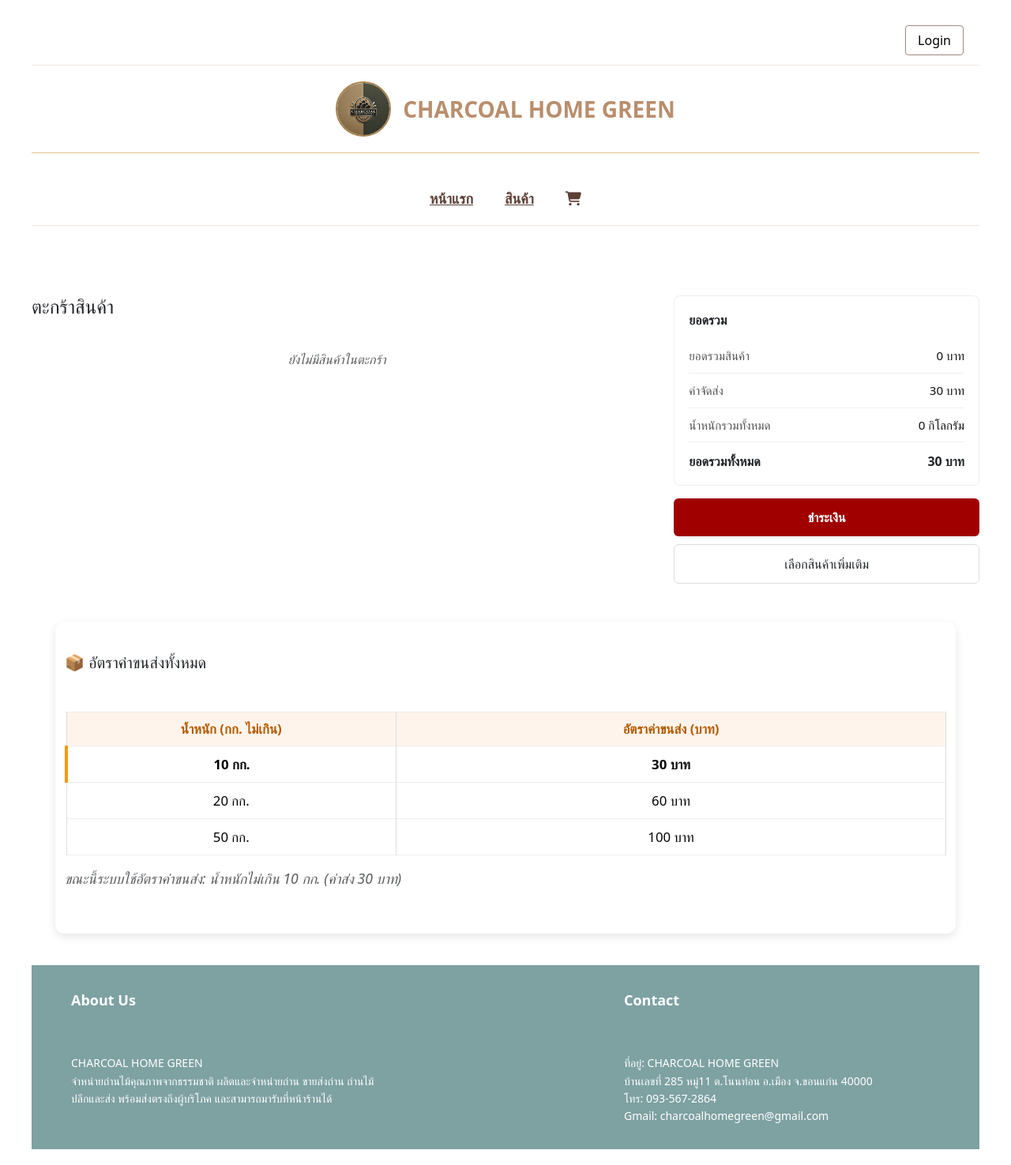
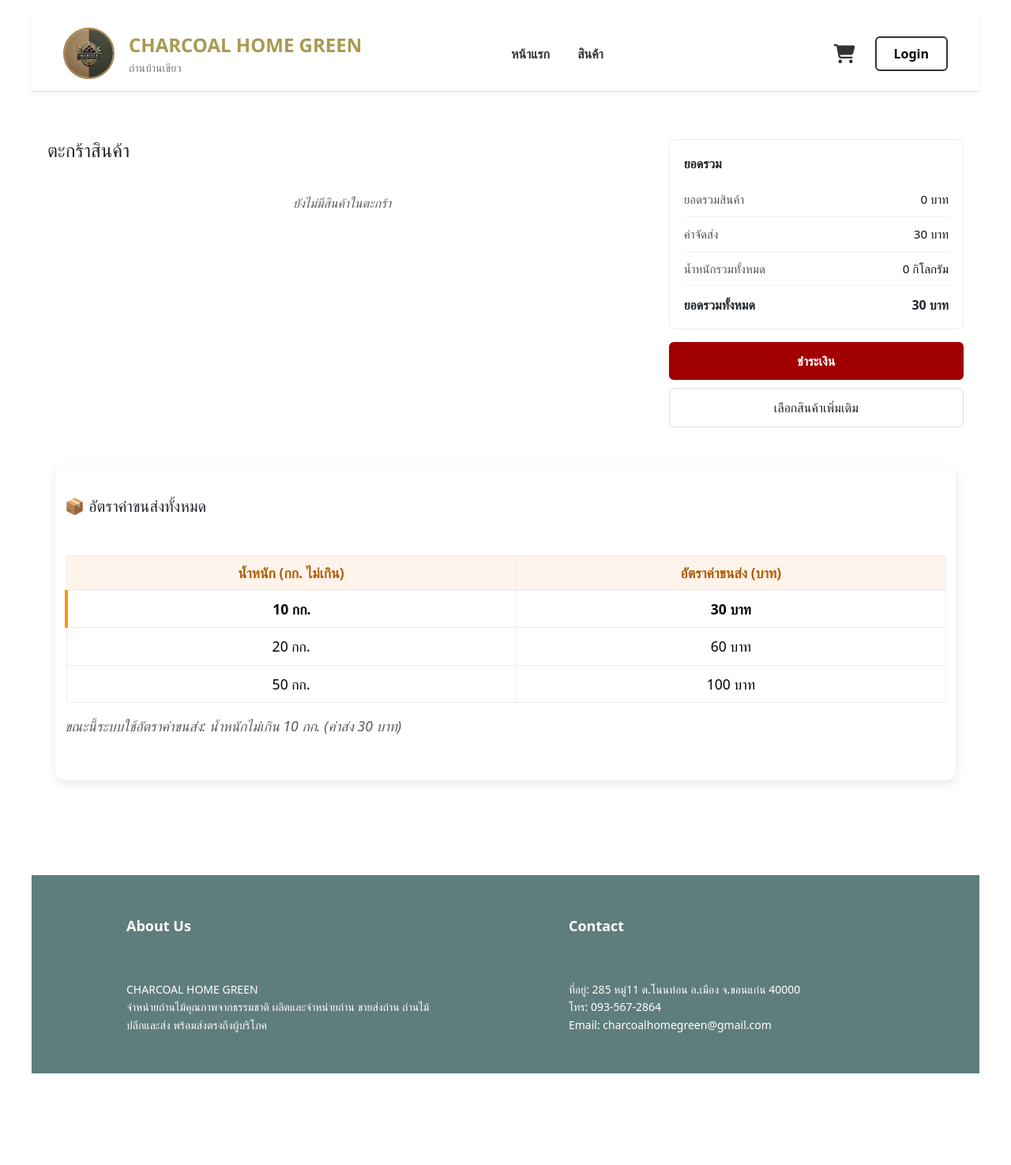
Before and after one commit to satitasriracha/my_web_new, a Django app: page /cart/ in a window 1280 px wide. Shown: the whole page at 79% size. After the commit the page ends 1359 px from the top, so only its background shows below. Run offline with Django 5.2, Linux system fonts and the light colour scheme; data comes from the database, SQL or seed files in the repository; parts of the project's set-up code (start-up, migrations or seed data) failed here and were passed over; some libraries are stand-ins or nearby versions.

Commit message:
ปรับแทบบน

```diff
--- a/myapp/templates/base.html
+++ b/myapp/templates/base.html
@@ -4,249 +4,262 @@
 
 <head>
   <meta charset="UTF-8" />
+  <meta name="viewport" content="width=device-width, initial-scale=1.0">
   <meta name="csrf-token" content="{{ csrf_token }}">
-
   <title>{% block title %}CHARCOAL HOME GREEN{% endblock %}</title>
 
-  <!-- Font Awesome (ไอคอนตะกร้า) -->
   <link rel="stylesheet" href="https://cdnjs.cloudflare.com/ajax/libs/font-awesome/6.4.0/css/all.min.css"
     crossorigin="anonymous" />
 
-  <!-- CSS หลัก -->
   <link rel="stylesheet" href="{% static 'css/main.css' %}" />
-  <link rel="stylesheet" href="{% static 'css/form.css' %}" />
-  <link rel="stylesheet" href="{% static 'css/table.css' %}" />
-  <link rel="stylesheet" href="{% static 'css/button.css' %}" />
   <link rel="stylesheet" href="{% static 'css/layout.css' %}" />
-  <link rel="stylesheet" href="{% static 'css/page_add.css' %}" />
-  <link rel="stylesheet" href="{% static 'css/product_receive.css' %}" />
   <link rel="stylesheet" href="{% static 'css/cart.css' %}">
 
-  {% block extra_css %}{% endblock %}
+  <style>
+    /* ===== Main Layout & Header ===== */
+    .header-main {
+      display: flex;
+      justify-content: space-between;
+      align-items: center;
+      padding: 15px 40px;
+      background: #ffffff;
+      border-bottom: 1px solid #ddd;
+      position: sticky;
+      top: 0;
+      z-index: 1000;
+      box-shadow: 0 2px 5px rgba(0, 0, 0, 0.05);
+    }
 
-  <style>
-    /* ปรับเล็กน้อยสำหรับปุ่มตะกร้าใน header */
-    .header-bar {
+    .header-left {
+      display: flex;
+      align-items: center;
+      flex: 1;
+    }
+
+    .logo-img {
+      height: 65px;
+      /* ปรับขนาดโลโก้ให้เด่นตามภาพ */
+      width: auto;
+      margin-right: 18px;
+    }
+
+    /* ชื่อแบรนด์ - ปรับให้กว้างและสีทองตามภาพ */
+    .brand {
+      font-size: 24px;
+      font-weight: bold;
+      color: #a89951;
+      white-space: nowrap;
+      font-family: 'Segoe UI', Tahoma, Geneva, Verdana, sans-serif;
+    }
+
+    /* สโลแกน - ตัวเล็กด้านล่าง */
+    .slogan {
+      font-size: 14px;
+      color: #777;
+    }
+
+    /* ===== Navigation & Menu ===== */
+    .header-center {
+      flex: 2;
+      display: flex;
+      justify-content: center;
+    }
+
+    .menu {
+      display: flex;
+      gap: 35px;
+    }
+
+    .menu a {
+      text-decoration: none;
+      color: #333;
+      font-weight: 600;
+      font-size: 16px;
+      transition: 0.3s;
+    }
+
+    .menu a:hover {
+      color: #b3a25d;
+    }
+
+    /* ===== Right Side (Cart, User, Login) ===== */
+    .header-right {
+      flex: 1;
       display: flex;
       justify-content: flex-end;
       align-items: center;
-      gap: 10px;
-      padding: 12px 20px;
+      gap: 25px;
     }
 
+    .cart-link {
+      position: relative;
+      font-size: 24px;
+      color: #333;
+    }
+
+    .cart-count {
+      position: absolute;
+      top: -5px;
+      right: -10px;
+      background: #ff4d4d;
+      color: white;
+      font-size: 11px;
+      padding: 2px 6px;
+      border-radius: 10px;
+    }
+
+    .login-btn {
+      padding: 8px 22px;
+      border: 2px solid #333;
+      background: transparent;
+      font-weight: bold;
+      border-radius: 6px;
+      cursor: pointer;
+      transition: 0.3s;
+    }
+
+    .login-btn:hover {
+      background: #333;
+      color: #fff;
+    }
+
+    /* ===== Other Elements ===== */
     .user-menu {
       display: flex;
       align-items: center;
-      gap: 8px;
+      gap: 10px;
       cursor: pointer;
-      position: relative;
+      font-weight: 600;
     }
 
     .user-icon {
-      width: 34px;
-      height: 34px;
+      width: 35px;
+      height: 35px;
       border-radius: 50%;
-      object-fit: cover;
-      cursor: pointer;
+      border: 1px solid #ddd;
     }
 
-    .dropdown {
-      display: none;
-      position: absolute;
-      right: 0;
-      top: 44px;
-      background: #fff;
-      box-shadow: 0 4px 12px rgba(0, 0, 0, 0.08);
-      border-radius: 8px;
-      overflow: hidden;
-    }
-
-    .dropdown a {
-      display: block;
-      padding: 8px 12px;
-      text-decoration: none;
-      color: #222;
-    }
-
-    /* ทำให้ layout mobile-friendly เล็กน้อย */
-    @media (max-width:800px) {
-      .header-bar {
-        padding: 10px;
-        gap: 6px;
-      }
-
-      .logo-text {
-        font-size: 18px;
-      }
+    footer {
+      background: #5f7d7d;
+      color: white;
+      padding: 50px 40px;
+      display: flex;
+      justify-content: space-around;
+      margin-top: 60px;
     }
   </style>
+  {% block extra_css %}{% endblock %}
 </head>
-
-{# ใช้ show_sidebar เพื่อควบคุมการแสดง sidebar เฉพาะหลังบ้านเท่านั้น #}
 
 <body {% if show_sidebar %} class="has-sidebar" {% endif %}>
 
-  {# Sidebar: แสดงก็ต่อเมื่อ show_sidebar ถูกส่งจาก view (หลังบ้านเท่านั้น) #}
   {% if show_sidebar %}
-  <!-- Sidebar สำหรับ Admin / Employee / Owner -->
   <div class="sidebar">
-    <h2>แดชบอร์ด</h2>
-    <div class="sidebar-group" id="basicMasterGroup">
-      <div class="group-header" onclick="toggleGroup('basicMasterGroup')">
-        <div class="group-title"><span class="caret">▶</span> จัดการข้อมูลพื้นฐาน</div>
-      </div>
-      <div class="submenu">
-        <div class="submenu-item"><a href="{% url 'myapp:store_list' %}">ข้อมูลร้าน</a></div>
-        <div class="submenu-item"><a href="{% url 'myapp:product_list' %}">ข้อมูลสินค้า</a></div>
-        <div class="submenu-item"><a href="{% url 'myapp:user_list' %}">ข้อมูลผู้ใช้ระบบ</a></div>
-        <div class="submenu-item"><a href="{% url 'myapp:shipping_rate_list' %}">อัตราค่าขนส่ง</a></div>
-      </div>
-    </div>
-
-    <div class="sidebar-group" id="receiveProductGroup">
-      <div class="submenu">
-        <div class="submenu-item"><a href="{% url 'myapp:product_receive_list' %}">ข้อมูลการรับสินค้า</a></div>
-      </div>
-    </div>
-
-    <div class="sidebar-group" id="saleProductGroup">
-      <div class="submenu">
-        <div class="submenu-item"><a href="{% url 'myapp:sale_list' %}">ข้อมูลการขายสินค้า</a></div>
-      </div>
-    </div>
-
-    <div class="sidebar-item"><a href="{% url 'myapp:customer_list' %}">ข้อมูลลูกค้า</a></div>
-    <div class="sidebar-item"><a href="{% url 'myapp:employee_list' %}">ข้อมูลพนักงาน</a></div>
+    <h2 style="padding: 20px;">Dashboard</h2>
+    <div class="sidebar-item"><a href="{% url 'myapp:product_list' %}"
+        style="color:white; text-decoration:none;">จัดการสินค้า</a></div>
   </div>
   {% endif %}
 
-  <!-- Main Content -->
   <div class="main-content">
-    <div class="header-bar">
+    <header class="header-main">
+      <div class="header-left">
+        <a href="{% url 'myapp:home' %}" style="display: flex; align-items: center; text-decoration: none;">
+          <img src="{% static 'images/logo.gif' %}" alt="โลโก้" class="logo-img">
+          <div style="display: flex; flex-direction: column;">
+            <div class="brand">CHARCOAL HOME GREEN</div>
+            <div class="slogan">ถ่านบ้านเขียว</div>
+          </div>
+        </a>
+      </div>
+
+      <nav class="header-center">
+        <div class="menu">
+          <a href="{% url 'myapp:home' %}">หน้าแรก</a>
+          <a href="{% url 'myapp:products' %}">สินค้า</a>
+        </div>
+      </nav>
+
+      <div class="header-right">
+        <a href="{% url 'myapp:cart' %}" class="cart-link">
+          <i class="fa-solid fa-cart-shopping"></i>
+          <span class="cart-count" id="cartCount" {% if not cart_count %}style="display:none;" {% endif %}>
+            {{ cart_count|default:0 }}
+          </span>
+        </a>
+
+        {% if user.is_authenticated or request.session.customer_name %}
+        <div class="user-menu" onclick="toggleDropdown()">
+          <span>👤 {{ user.username|default:request.session.customer_name }}</span>
+          <img src="{% static 'images/user-icon.png' %}" alt="User" class="user-icon" />
+
+          <div class="dropdown" id="dropdownMenu">
             {% if user.is_authenticated %}
-      <!-- Django User -->
-      <div class="user-menu" id="userMenu" onclick="toggleDropdown()">
-        <span>👤 {{ user.username }}</span>
-        <img src="{% static 'images/user-icon.png' %}" alt="User" class="user-icon" />
-        <div class="dropdown" id="dropdownMenu">
             <a href="#" onclick="event.preventDefault(); document.getElementById('logoutForm').submit();">🚪
               ออกจากระบบ</a>
+            {% else %}
+            <a href="{% url 'myapp:logout' %}">🚪 ออกจากระบบ</a>
+            {% endif %}
           </div>
         </div>
         <form id="logoutForm" method="POST" action="{% url 'myapp:logout' %}" style="display: none">
           {% csrf_token %}
         </form>
-
-      {% elif request.session.customer_name %}
-      <!-- Customer (session) -->
-      <div class="user-menu" id="userMenu" onclick="toggleDropdown()">
-        <span> {{ request.session.customer_name }}</span>
-        <img src="{% static 'images/user-icon.png' %}" alt="User" class="user-icon" />
-        <div class="dropdown" id="dropdownMenu">
-          <a href="{% url 'myapp:logout' %}">🚪 ออกจากระบบ</a>
-        </div>
-      </div>
-
         {% else %}
-      <!-- ไม่ได้ล็อกอิน -->
         <a href="{% url 'myapp:login' %}"><button class="login-btn">Login</button></a>
         {% endif %}
+      </div>
+    </header>
 
-
-    </div>
-
-    <div class="container-center">
-      <div class="logo-row">
-        <img src="{% static 'images/logo.gif' %}" alt="โลโก้" class="logo-img" />
-        <div class="logo-text">CHARCOAL HOME GREEN</div>
-      </div>
-      <br />
-
-      <div class="top-nav" role="navigation" aria-label="main navigation">
-        <a href="{% url 'myapp:home' %}"
-          class="nav-item {% if request.resolver_match.url_name == 'home' %}active{% endif %}">หน้าแรก</a>
-        <a href="{% url 'myapp:products' %}"
-          class="nav-item {% if request.resolver_match.url_name == 'products' %}active{% endif %}">สินค้า</a>
-
-
-        <a href="{% url 'myapp:cart' %}" id="cartShopee" class="cart-shopee" title="ตะกร้า" aria-label="ตะกร้า"
-          data-cart-count="{{ cart_count|default:0 }}">
-          <i class="fa-solid fa-cart-shopping" aria-hidden="true"></i>
-          {% if cart_count|default:0 > 0 %}
-          <span class="cart-count" id="cartCount">{{ cart_count }}</span>
-          {% else %}
-          <span class="cart-count" id="cartCount" style="display:none">0</span>
-          {% endif %}
-        </a>
-      </div>
-
-
-      <br /><br />
+    <main style="padding: 20px;">
       {% block content %}{% endblock %}
-    </div>
+    </main>
 
     <footer>
-      <div>
-        <strong>About Us</strong><br /><br />
-        CHARCOAL HOME GREEN<br />
-        จำหน่ายถ่านไม้คุณภาพจากธรรมชาติ ผลิตและจำหน่ายถ่าน ขายส่งถ่าน ถ่านไม้<br />
-        ปลีกและส่ง พร้อมส่งตรงถึงผู้บริโภค และสามารถมารับที่หน้าร้านได้
+      <div style="max-width: 400px;">
+        <strong>About Us</strong><br><br>
+        CHARCOAL HOME GREEN<br>
+        จำหน่ายถ่านไม้คุณภาพจากธรรมชาติ ผลิตและจำหน่ายถ่าน ขายส่งถ่าน ถ่านไม้
+        ปลีกและส่ง พร้อมส่งตรงถึงผู้บริโภค
       </div>
       <div>
-        <strong>Contact</strong><br /><br />
-        ที่อยู่: CHARCOAL HOME GREEN <br />
-        บ้านเลขที่ 285 หมู่11 ต.โนนท่อน อ.เมือง จ.ขอนแก่น 40000<br />
-        โทร: 093-567-2864<br />
-        Gmail: charcoalhomegreen@gmail.com
+        <strong>Contact</strong><br><br>
+        ที่อยู่: 285 หมู่11 ต.โนนท่อน อ.เมือง จ.ขอนแก่น 40000<br>
+        โทร: 093-567-2864<br>
+        Email: charcoalhomegreen@gmail.com
       </div>
     </footer>
   </div>
 
-  <!-- JS -->
   <script>
     function toggleDropdown() {
       const menu = document.getElementById("dropdownMenu");
-      if (!menu) return;
-      menu.style.display = menu.style.display === "block" ? "none" : "block";
+      menu.style.display = (menu.style.display === "block") ? "none" : "block";
     }
 
-    function toggleGroup(id) {
-      const el = document.getElementById(id);
-      if (!el) return;
-      const isOpen = el.classList.toggle("open");
-      try {
-        localStorage.setItem("sidebar-group-" + id, isOpen ? "1" : "0");
-      } catch (e) { }
+    // ปิด dropdown เมื่อคลิกที่อื่น
+    window.onclick = function (event) {
+      if (!event.target.closest('.user-menu')) {
+        const dropdowns = document.getElementsByClassName("dropdown");
+        for (let i = 0; i < dropdowns.length; i++) {
+          dropdowns[i].style.display = "none";
+        }
+      }
     }
 
-    (function restoreSidebarGroups() {
-      const ids = ["basicMasterGroup", "receiveProductGroup", "saleProductGroup"];
-      ids.forEach((id) => {
-        const el = document.getElementById(id);
-        if (!el) return;
-        let saved = null;
-        try { saved = localStorage.getItem("sidebar-group-" + id); } catch (e) { }
-        if (saved === "1" || saved === null) {
-          el.classList.add("open");
-        }
-      });
-    })();
-  </script>
-
-  <script>
+    // Ajax Add to Cart (ตัวอย่าง)
     function addToCart(productId) {
       fetch(`/cart/add/${productId}/?ajax=1`)
         .then(res => res.json())
         .then(data => {
           const badge = document.getElementById('cartCount');
-          if (!badge) return;
-
+          if (badge) {
             badge.innerText = data.total_items;
             badge.style.display = 'inline-block';
+          }
         });
     }
   </script>
-
 </body>
 
 </html>
```
Lines whose indentation alone changed are shown as unchanged.
